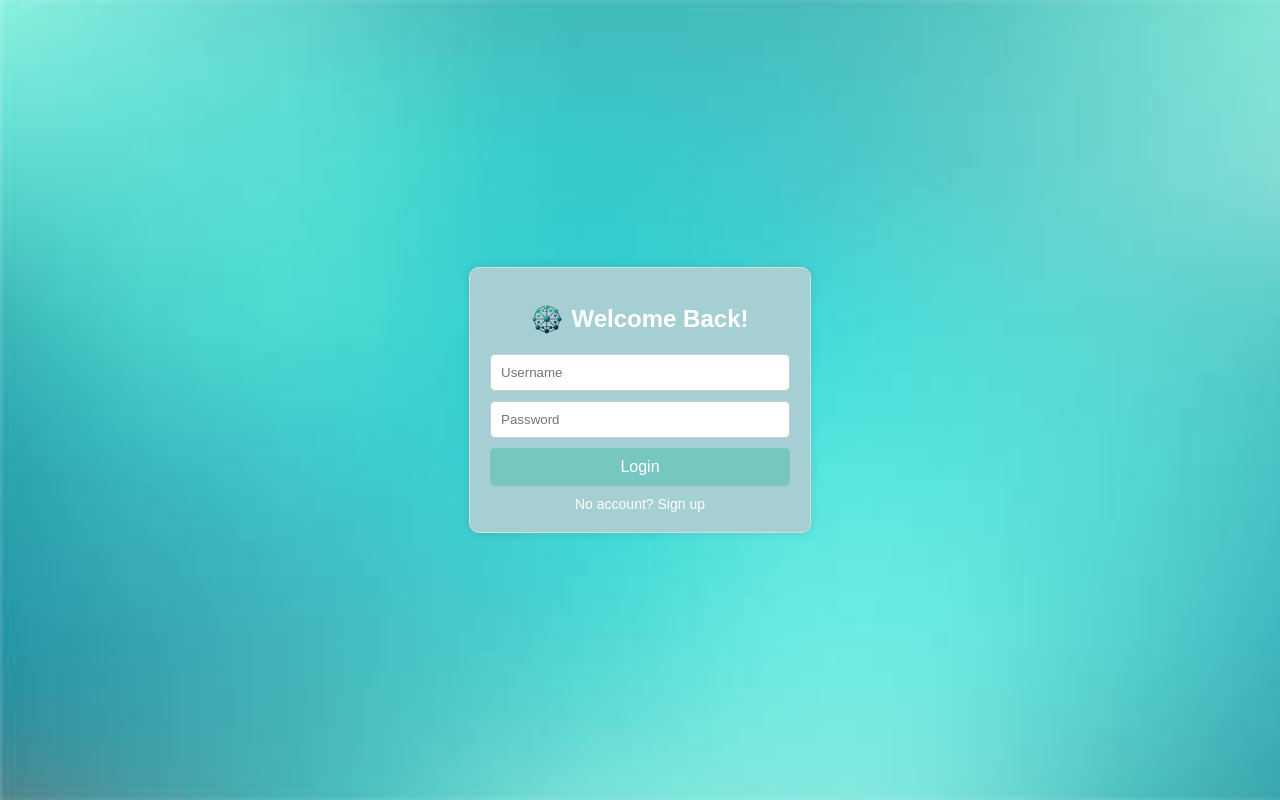
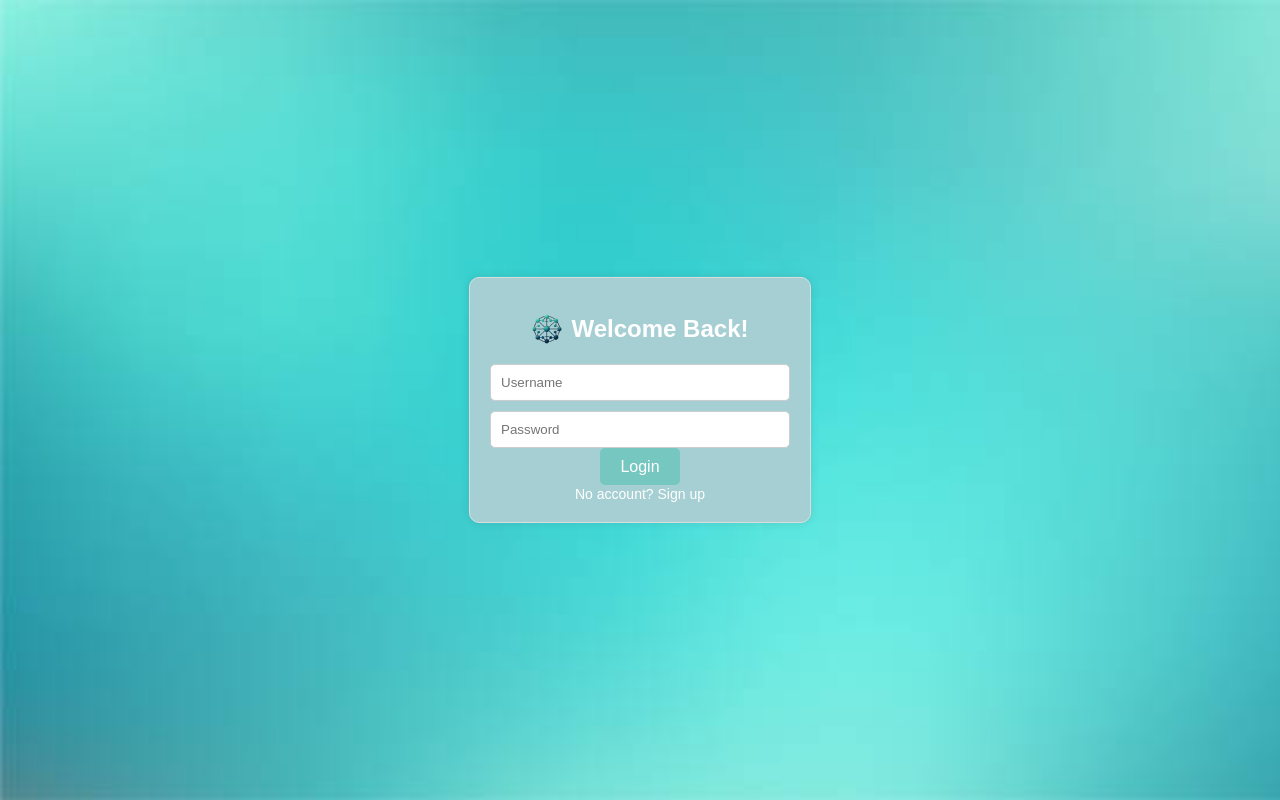
Before and after one commit to zhehan-p/NUSHhack, a React (Create React App) app: page /Auth in a window 1280 px wide. Built offline with nearby package versions, Linux system fonts and the light colour scheme.

Commit message:
login page done

```diff
--- a/src/index.js
+++ b/src/index.js
@@ -30,7 +30,7 @@ const router = createBrowserRouter([
     element: <StudentsDB/>
   },
   {
-    path: "/Dashboard/Teachers/Dashboard",
+    path: "/Dashboard/Teachers",
     element: <TeachersDB/>
   }
 ]);
--- a/src/pages/StudentsDB.js
+++ b/src/pages/StudentsDB.js
@@ -0,0 +1,4 @@
+function StudentsDB(){
+
+}
+export default StudentsDB;
--- a/src/pages/TeachersDB.js
+++ b/src/pages/TeachersDB.js
@@ -0,0 +1,4 @@
+function TeachersDB(){
+
+}
+export default TeachersDB;
--- a/src/pages/auth.js
+++ b/src/pages/auth.js
@@ -4,21 +4,10 @@ import students_list from '../data/students.json';
 import icon from '../icon.png';
 
 import {useState} from "react";
-
-const Auth = () => {
-    const [email, setEmail] = useState(0);
-    const [password, setPassword] = useState(0);
-
-    const signIn = () => {
-        if (teacher_list.users[email] == password)
-        {
-
-        }else if(students_list.users[email]==password){
-
-        }else{
-
-        }
-    }
+import { browserHistory } from 'react-router';
+function Auth () {
+    const [email, setEmail] = useState(null);
+    const [password, setPassword] = useState(null);
 
     return (
         <div class="bg">
@@ -30,7 +19,19 @@ const Auth = () => {
 
                     <input type="password" class="input-field" placeholder="Password" required/>
 
-                    <button class="login-btn">Login</button>
+                    <a class="login-btn" onClick={()=>{
+                        if (teacher_list.users[email] == password)
+                        {
+                            window.location.href="../Dashboard/Teachers";
+                            console.log("teacher");
+                        }else if(students_list.users[email]==password){
+                            window.location.href="../Dashboard/Students";
+                            console.log("student");
+                        }else{
+                            <text>Login Failed</text>
+                            console.log("l bozo");
+                        }
+                    }}>Login</a>
 
                     <a href="/Signup" class="signup-link">No account? Sign up</a>
                 </div>
```
